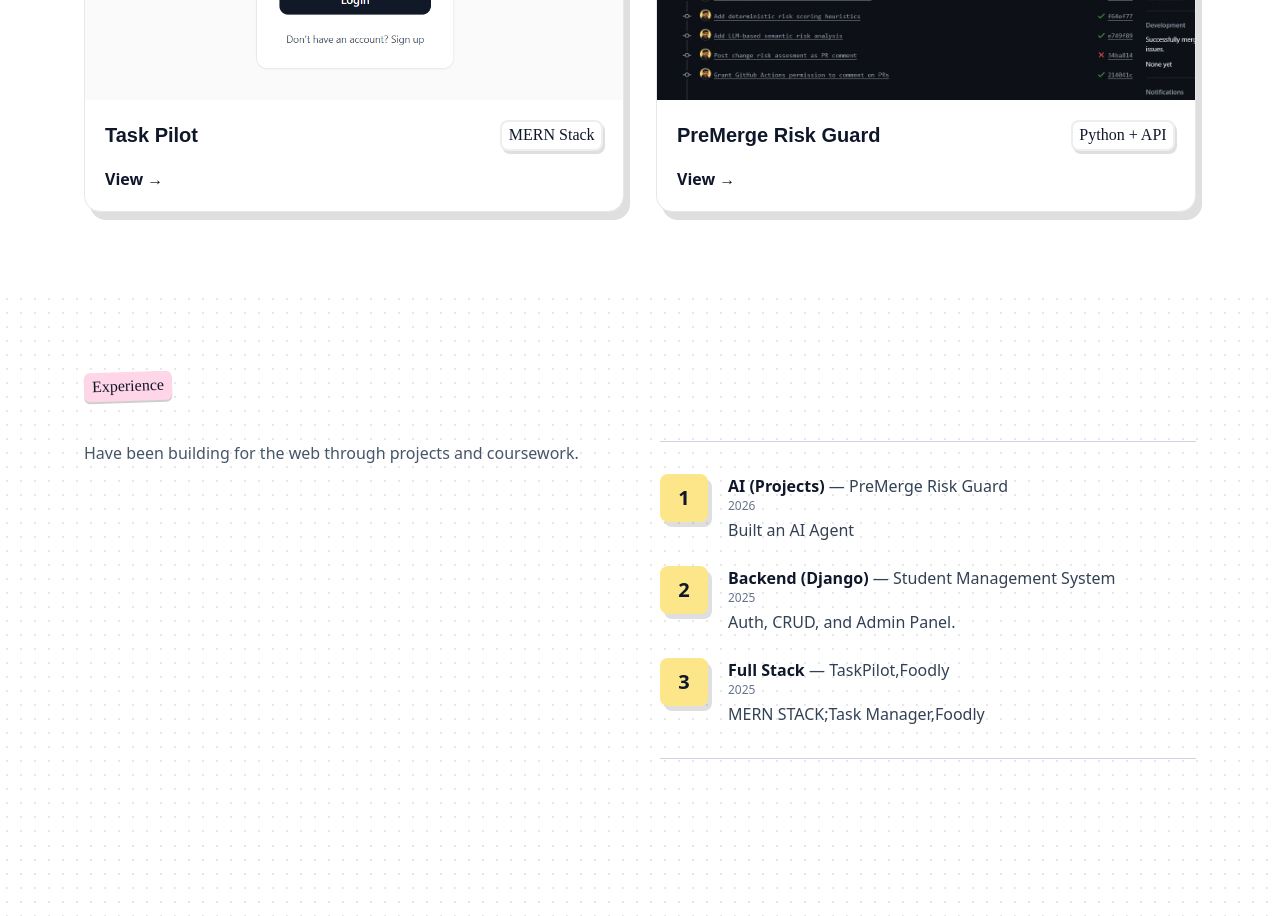
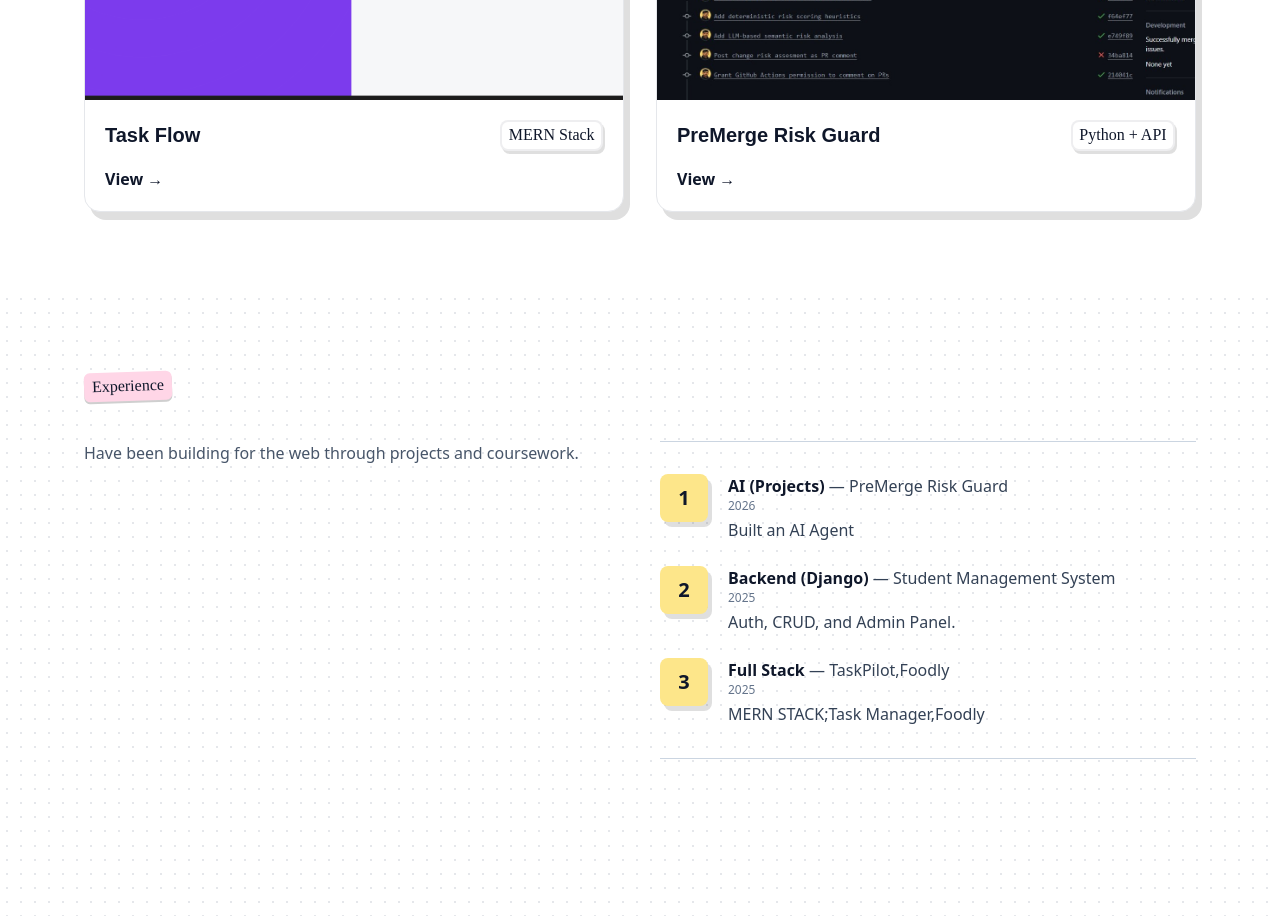
Before and after one commit to rajunarayan/My-Portfolio, a React (Create React App) app: page / in a window 1280 px wide. Shown: the part 2120-3036 px from the top of the page. Built offline with nearby package versions, Linux system fonts and the light colour scheme.

Commit message:
Update Portfolio

```diff
--- a/src/components/Projects.js
+++ b/src/components/Projects.js
@@ -12,7 +12,7 @@ const projects = [
     link: "#",
   },
   {
-    title: "Task Pilot",
+    title: "Task Flow",
     tag: "MERN Stack",
     img: "/projects/taskpilot.png ",
     link: "https://github.com/rajunarayan/taskpilot-mern",
```
Also changed, not shown: public/projects/taskpilot.png.
